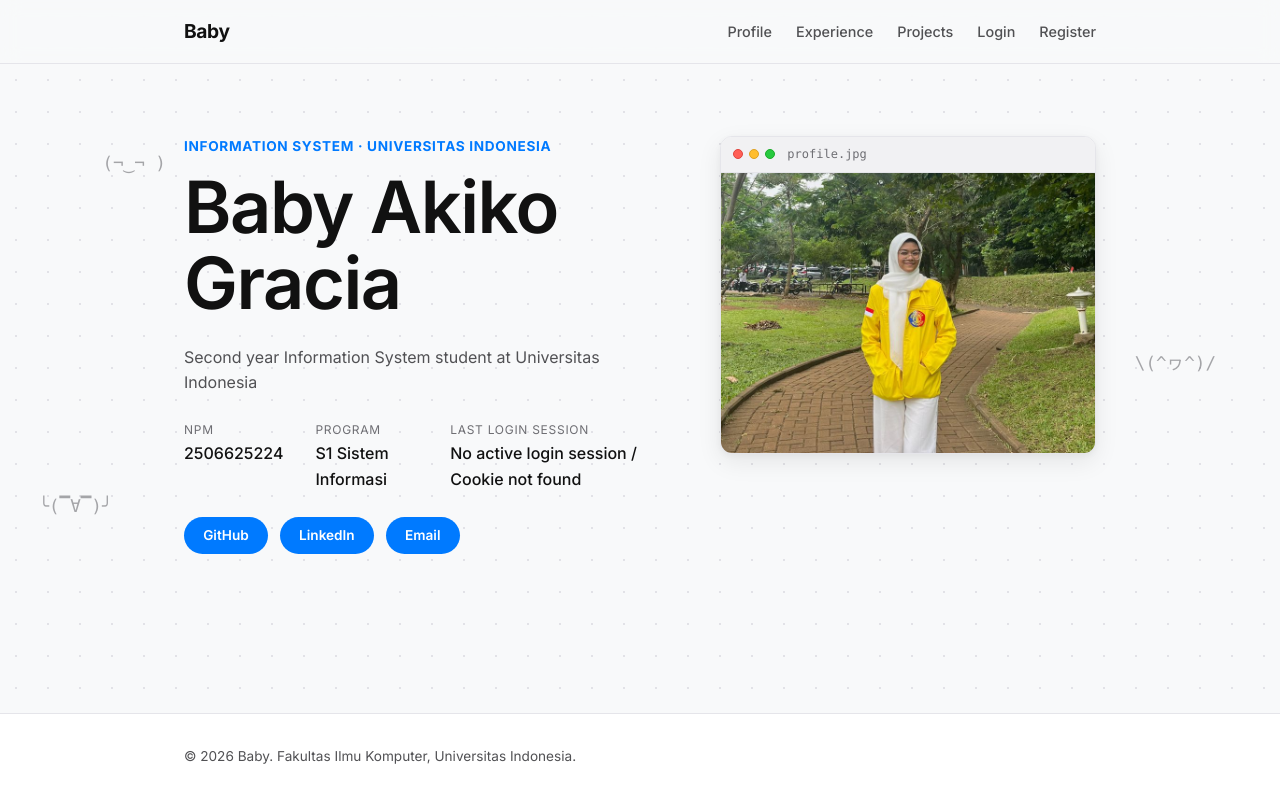
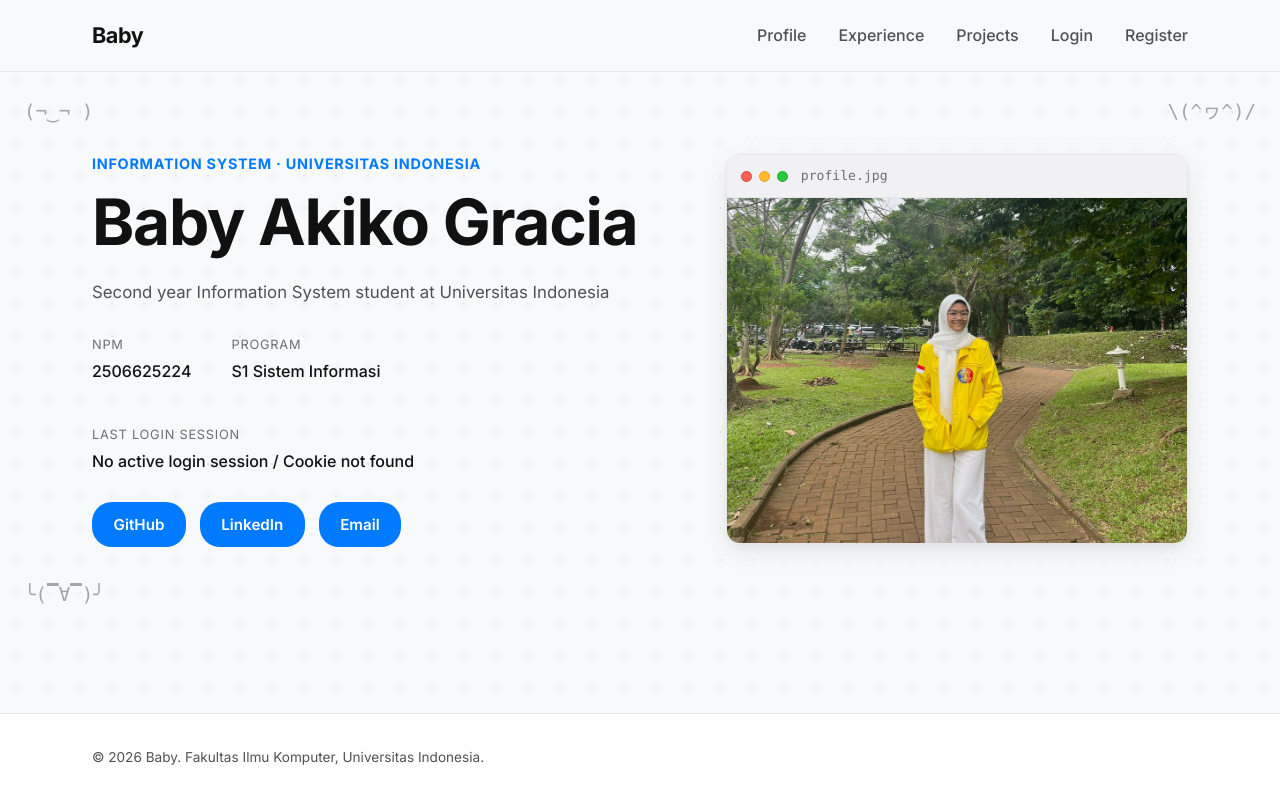
Before and after one commit to babyakiko/myportofolio, a Django app: page / in a window 1280 px wide. Run offline with Django 5.2, Linux system fonts and the light colour scheme.

Commit message:
style: adjust layout sizing and spacing in CSS

```diff
--- a/static/css/style.css
+++ b/static/css/style.css
@@ -12,17 +12,18 @@
     --accent-dark: #6e6e73;
     --line: #e5e5ea;
     --text-muted: #515154;
-    --radius: 12px;
+    --radius: 14px;
     --dot-color: #d1d1d6;
 }
 
 body {
     font-family: 'Inter', -apple-system, BlinkMacSystemFont, "Segoe UI", Roboto, sans-serif;
+    font-size: 16px;
     color: var(--ink);
     background-color: var(--paper);
     background-image: radial-gradient(#e2e2e7 1px, transparent 1px);
     background-size: 32px 32px;
-    line-height: 1.6;
+    line-height: 1.65;
     display: flex;
     flex-direction: column;
     min-height: 100vh;
@@ -38,14 +39,14 @@ h1, .brand {
 }
 
 .container {
-    max-width: 960px;
+    max-width: 1160px;
     margin: 0 auto;
-    padding: 0 1.5rem;
+    padding: 0 2rem;
 }
 
 /* Header & Navigasi Style macOS Bar */
 .site-header {
-    background: rgba(248, 249, 250, 0.85);
+    background: rgba(248, 249, 250, 0.88);
     backdrop-filter: blur(10px);
     border-bottom: 1px solid var(--line);
     position: sticky;
@@ -57,11 +58,11 @@ h1, .brand {
     display: flex;
     justify-content: space-between;
     align-items: center;
-    padding: 1rem 1.5rem;
+    padding: 1.1rem 2rem;
 }
 
 .brand {
-    font-size: 1.2rem;
+    font-size: 1.35rem;
     font-weight: 700;
     color: var(--ink);
     text-decoration: none;
@@ -69,13 +70,13 @@ h1, .brand {
 
 .site-header nav {
     display: flex;
-    gap: 1.5rem;
+    gap: 2rem;
 }
 
 .site-header nav a {
     color: var(--text-muted);
     text-decoration: none;
-    font-size: 0.9rem;
+    font-size: 1rem;
     font-weight: 500;
     transition: color 0.2s;
 }
@@ -95,16 +96,16 @@ h1, .brand {
 
 .window-header {
     background: #f1f1f3;
-    padding: 8px 12px;
+    padding: 10px 14px;
     display: flex;
     align-items: center;
-    gap: 6px;
+    gap: 7px;
     border-bottom: 1px solid var(--line);
 }
 
 .dot {
-    width: 10px;
-    height: 10px;
+    width: 11px;
+    height: 11px;
     border-radius: 50%;
     display: inline-block;
 }
@@ -114,37 +115,37 @@ h1, .brand {
 .dot-green { background-color: #27c93f; border: 0.5px solid #1aab29; }
 
 .window-title {
-    font-size: 0.75rem;
+    font-size: 0.82rem;
     color: var(--accent-dark);
     margin-left: 6px;
     font-family: ui-monospace, Menlo, Monaco, "Cascadia Mono", "Segoe UI Mono", monospace;
 }
 
 .window-content {
-    padding: 1.25rem;
+    padding: 1.5rem;
 }
 
 /* Hero Section */
 .hero {
-    padding: 4.5rem 0 5rem;
+    padding: 5rem 0 5.5rem;
     position: relative;
 }
 
 .hero-grid {
     display: grid;
-    grid-template-columns: 1.3fr 1fr;
+    grid-template-columns: 1.25fr 1fr;
     grid-template-areas:
         "identity photo"
         "details  photo";
-    gap: 1.5rem 3rem;
-    align-items: start;
+    gap: 1.5rem 3.5rem;
+    align-items: center;
 }
 
 .hero-identity { grid-area: identity; }
 .hero-details { grid-area: details; }
 
 .hero-kicker {
-    font-size: 0.85rem;
+    font-size: 0.9rem;
     letter-spacing: 0.05em;
     text-transform: uppercase;
     color: var(--accent-blue);
@@ -153,25 +154,27 @@ h1, .brand {
 }
 
 .hero-identity h1 {
-    font-size: clamp(2.8rem, 6vw, 4.5rem);
+    font-size: clamp(3rem, 5vw, 4.75rem);
     line-height: 1.05;
-    font-weight: 600;
+    font-weight: 700;
 }
 
 .bio {
     color: var(--text-muted);
-    max-width: 480px;
-    margin-bottom: 1.5rem;
+    font-size: 1.05rem;
+    max-width: 540px;
+    margin-bottom: 1.75rem;
 }
 
 .meta-list {
     display: flex;
-    gap: 2rem;
-    margin-bottom: 1.5rem;
+    gap: 2.5rem;
+    margin-bottom: 1.75rem;
+    flex-wrap: wrap;
 }
 
 .meta-row dt {
-    font-size: 0.75rem;
+    font-size: 0.8rem;
     text-transform: uppercase;
     letter-spacing: 0.06em;
     color: var(--accent-dark);
@@ -179,23 +182,24 @@ h1, .brand {
 }
 
 .meta-row dd {
+    font-size: 1rem;
     font-weight: 500;
 }
 
 .social-links {
     display: flex;
-    gap: 0.75rem;
+    gap: 0.85rem;
     flex-wrap: wrap;
 }
 
 .social-link {
-    font-size: 0.85rem;
+    font-size: 0.95rem;
     font-weight: 600;
     text-decoration: none;
     color: #ffffff;
     background-color: var(--accent-blue);
     border-radius: 20px;
-    padding: 0.5rem 1.2rem;
+    padding: 0.6rem 1.35rem;
     transition: transform 0.15s ease, opacity 0.2s ease;
 }
 
@@ -220,13 +224,13 @@ h1, .brand {
     aspect-ratio: 4 / 3;
     object-fit: cover;
     object-position: center 85%;
-    transform: scale(1.5);
+    transform: scale(1.15);
 }
 
 /* Styling Kaomoji */
 .kaomoji {
     font-family: ui-monospace, Menlo, Monaco, "Cascadia Mono", monospace;
-    font-size: 1.1rem;
+    font-size: 1.2rem;
     color: var(--accent-dark);
     position: absolute;
     user-select: none;
@@ -239,45 +243,45 @@ h1, .brand {
     transform: scale(1.2);
 }
 
-.kaomoji-1 { top: 15%; left: 8%; }
-.kaomoji-2 { top: 75%; left: 3%; }
-.kaomoji-3 { top: 50%; right: 5%; }
+.kaomoji-1 { top: 24px; left: 24px; }
+.kaomoji-2 { bottom: 24px; left: 24px; }
+.kaomoji-3 { top: 24px; right: 24px; }
 
 /* Experience Section */
 .experience-section {
-    padding: 4rem 0;
+    padding: 4.5rem 0;
 }
 
 .section-kicker {
     color: var(--accent-blue);
-    font-size: 0.8rem;
+    font-size: 0.88rem;
     font-weight: 700;
     letter-spacing: 0.08em;
     text-transform: uppercase;
 }
 
-.experience-section h1 {
+.experience-section h1,
+.project-header h1 {
     margin: 0.4rem 0 2rem;
     font-size: 2.2rem;
 }
 
 .experience-grid {
-    display: flex;
-    flex-wrap: wrap;
-    justify-content: center;
-    gap: 2rem;
+    display: grid;
+    grid-template-columns: repeat(auto-fit, minmax(280px, 1fr));
+    gap: 1.75rem;
     padding: 1rem 0;
 }
 
 .experience-card h2 {
     margin: 0.25rem 0 0.75rem;
-    font-size: 1.2rem;
+    font-size: 1.3rem;
 }
 
 .experience-description,
 .empty-state {
     color: var(--text-muted);
-    font-size: 0.95rem;
+    font-size: 1rem;
 }
 
 .experience-status {
```
Also changed, not shown: other parts of static/css/style.css (+30 -9 lines).
